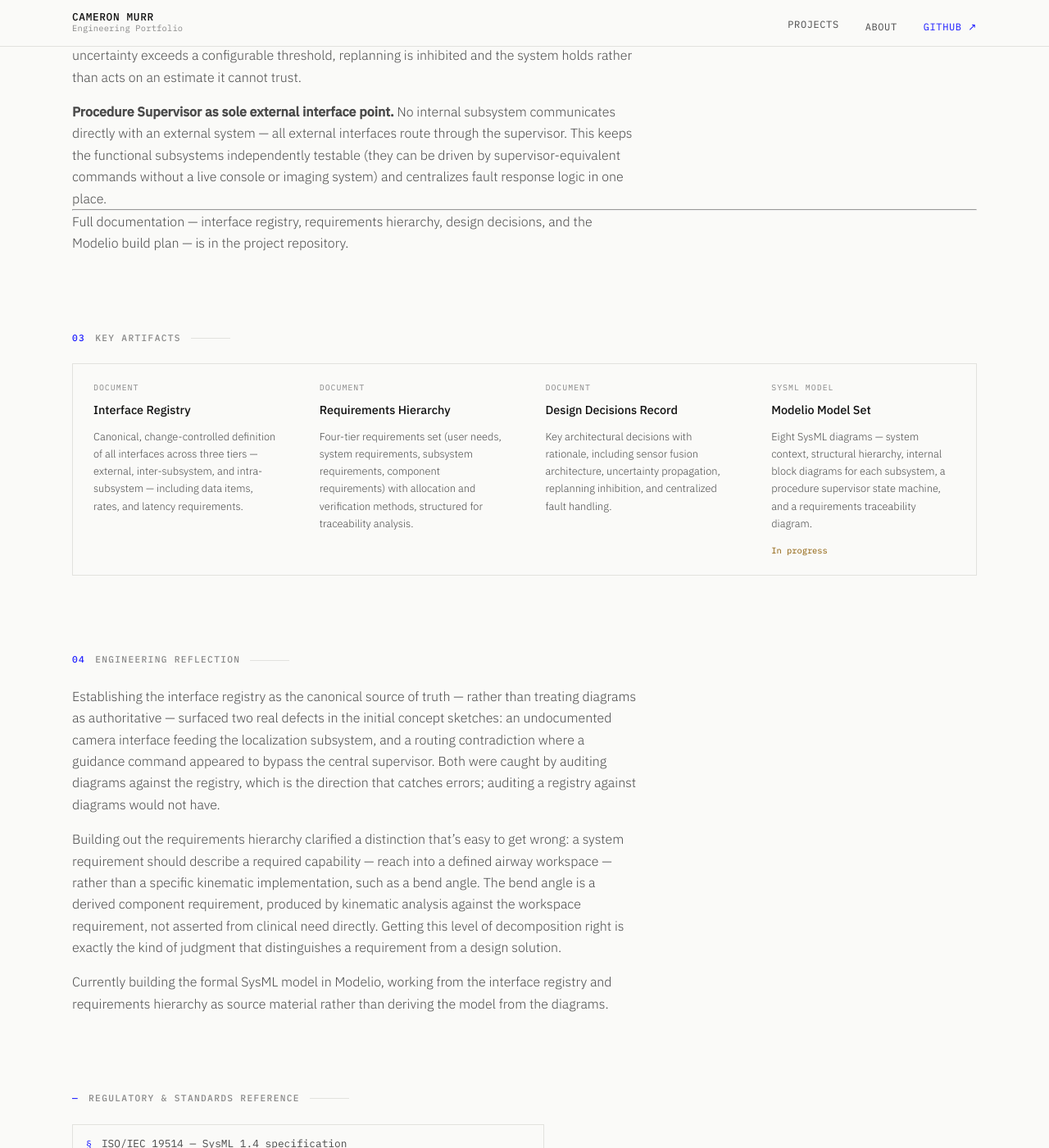
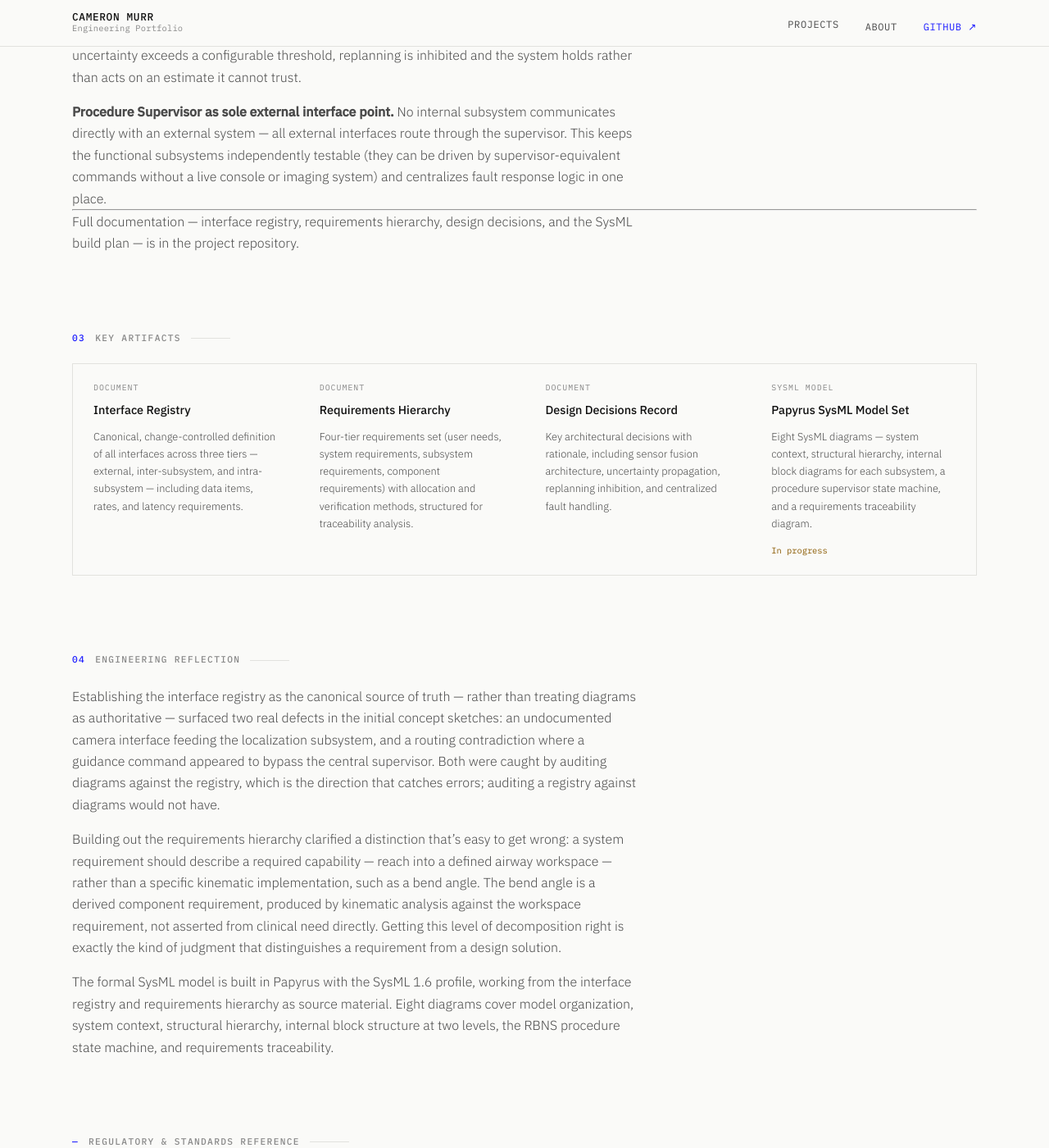
Before and after one commit to cameron-murr/cameron-murr.github.io, a Jekyll site: the page built from _projects/functional-architecture-model.md, in a window 1280 px wide and 1400 px high, scrolled down 2120 px. Shown: the whole window at 82% size. Built offline with Jekyll 4.4.1, drawn with Linux system fonts in a browser that asks for light colours; some of the changed text lies outside the part shown.

Commit message:
Update Project 2 page: Papyrus throughout, reflection updated to completed state

```diff
--- a/_projects/functional-architecture-model.md
+++ b/_projects/functional-architecture-model.md
@@ -9,7 +9,7 @@ tags:
   - Functional Architecture
   - Interventional Robotics
   - Interface Control
-  - Modelio
+  - Papyrus / Eclipse
 
 problem: |
   Systems architecture for a robotic surgical subsystem is most useful when it's done before detailed design — when there's still room to surface ambiguous interfaces, misallocated functions, and missing requirements. Most published SysML examples are either toy problems or retroactively describe systems that already exist.
@@ -30,7 +30,7 @@ artifacts:
     description: Key architectural decisions with rationale, including sensor fusion architecture, uncertainty propagation, replanning inhibition, and centralized fault handling.
     status: complete
   - type: SysML Model
-    name: Modelio Model Set
+    name: Papyrus SysML Model Set
     description: Eight SysML diagrams — system context, structural hierarchy, internal block diagrams for each subsystem, a procedure supervisor state machine, and a requirements traceability diagram.
     status: in-progress
 
@@ -39,7 +39,7 @@ reflection: |
 
   Building out the requirements hierarchy clarified a distinction that's easy to get wrong: a system requirement should describe a required capability — reach into a defined airway workspace — rather than a specific kinematic implementation, such as a bend angle. The bend angle is a derived component requirement, produced by kinematic analysis against the workspace requirement, not asserted from clinical need directly. Getting this level of decomposition right is exactly the kind of judgment that distinguishes a requirement from a design solution.
 
-  Currently building the formal SysML model in Modelio, working from the interface registry and requirements hierarchy as source material rather than deriving the model from the diagrams.
+  The formal SysML model is built in Papyrus with the SysML 1.6 profile, working from the interface registry and requirements hierarchy as source material. Eight diagrams cover model organization, system context, structural hierarchy, internal block structure at two levels, the RBNS procedure state machine, and requirements traceability.
 
 standards:
   - ISO/IEC 19514 — SysML 1.4 specification
@@ -76,4 +76,4 @@ The model package is organized around a single canonical interface registry and
 
 ---
 
-Full documentation — interface registry, requirements hierarchy, design decisions, and the Modelio build plan — is in the project repository.
+Full documentation — interface registry, requirements hierarchy, design decisions, and the SysML build plan — is in the project repository.
```
